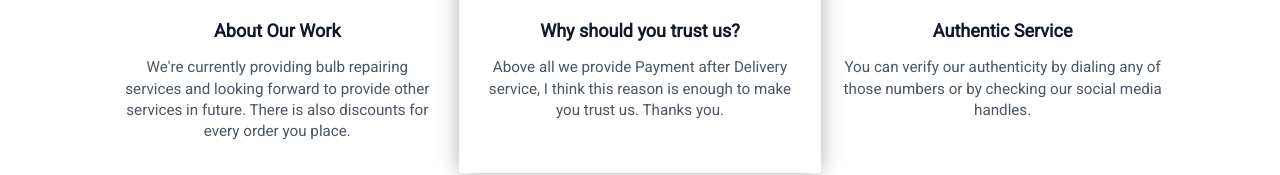
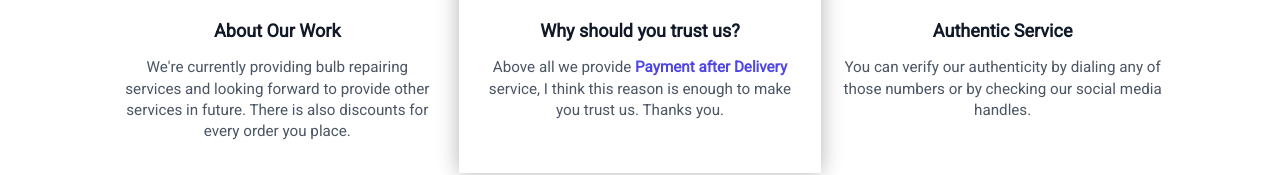
Before and after one commit to Rahul-Kar/mrBulb, a plain HTML site: page index.html in a window 1280 px wide. Shown: the part 2018-2193 px from the top of the page. Drawn offline with nearby package versions, Linux system fonts and the light colour scheme.

Commit message:
Update index.html

```diff
--- a/index.html
+++ b/index.html
@@ -438,8 +438,9 @@
               </h2>
               <p class="leading-relaxed text-base">
                 Above all we provide
-                <span class="font-bold text-indigo-600"></span>
-                  Payment after Delivery
+                <span class="font-bold text-indigo-600">
+                Payment after Delivery
+              </span>
                 </span>
                 service, I think this reason is enough to make you trust us.
                 Thanks you.
```
